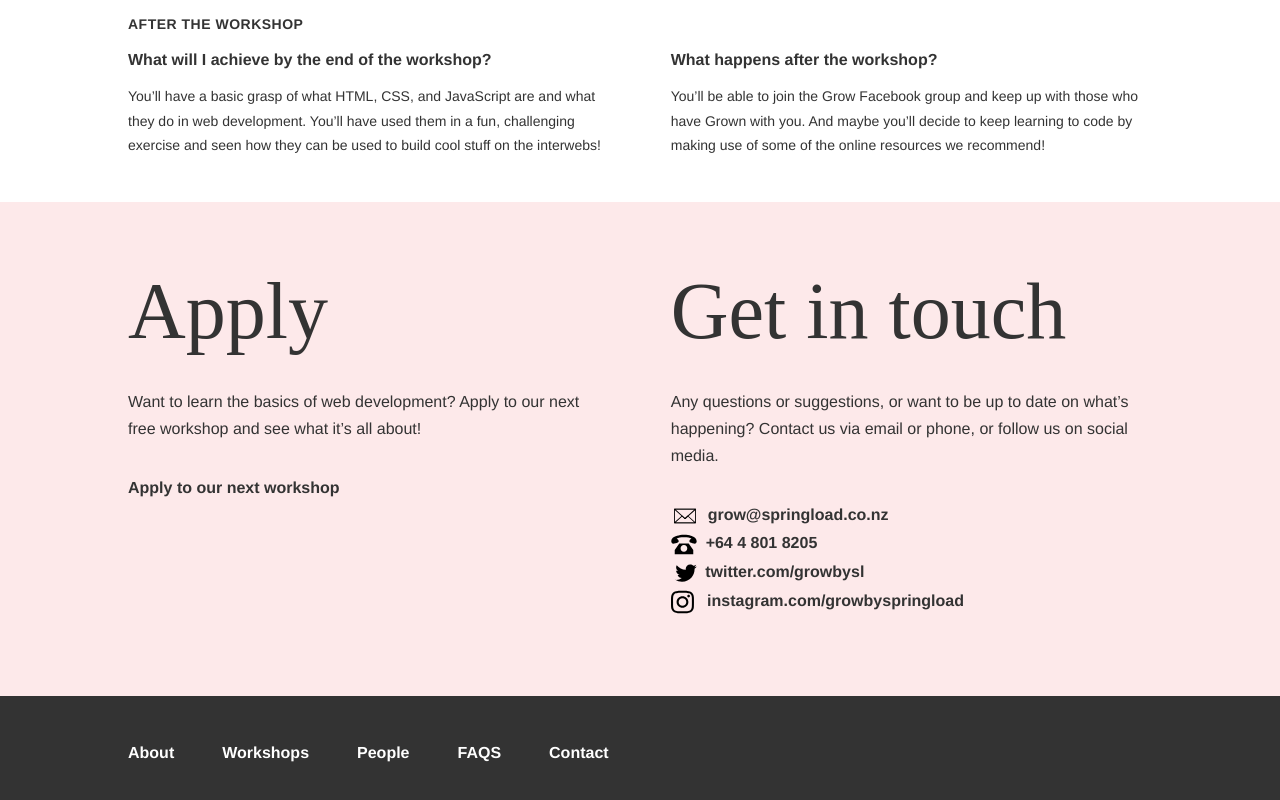
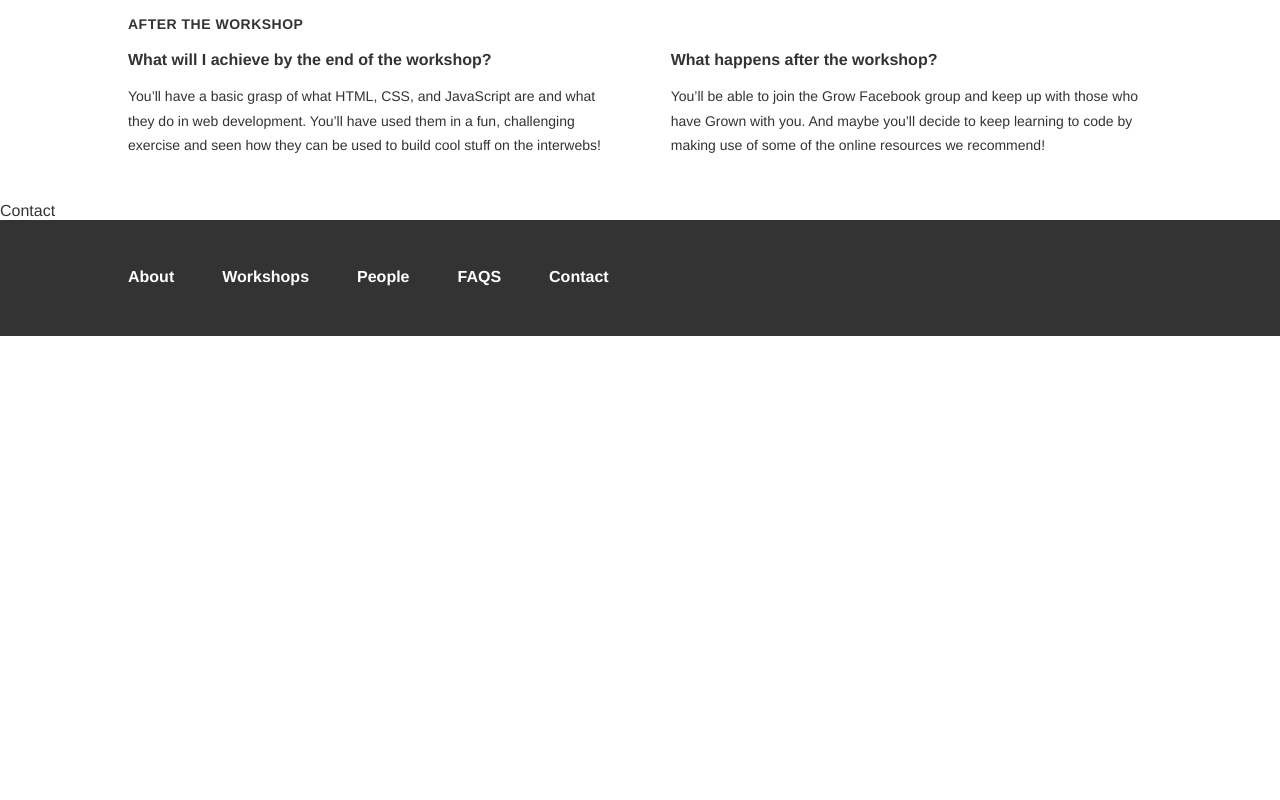
Before and after one commit to Juliet-Brown/grow-new-webstite, a Gatsby site in the folder grow-website-gatsby/: page / in a window 1280 px wide. Shown: the part 5935-6735 px from the top of the page. After the commit the page ends 6271 px from the top, so only its background shows below. Built offline with nearby package versions, Linux system fonts and the light colour scheme; Gatsby itself is replaced by a stand-in of ours.

Commit message:
Move contact section out to Contact component

```diff
--- /dev/null
+++ b/grow-website-gatsby/src/pages/components/Contact/Contact.tsx
@@ -0,0 +1,7 @@
+import * as React from "react"
+
+const Contact = () => {
+  return <div>Contact</div>
+}
+
+export default Contact
--- a/grow-website-gatsby/src/pages/index.tsx
+++ b/grow-website-gatsby/src/pages/index.tsx
@@ -2,6 +2,7 @@ import * as React from "react"
 import { graphql } from "gatsby"
 import AnchorLink from "react-anchor-link-smooth-scroll"
 import * as styles from "./Index.module.scss"
+import Contact from "./components/Contact/Contact"
 
 import growLogo from "../images/grow-logo.png"
 import growBannerImage from "../images/grow-banner-image.jpg"
@@ -479,75 +480,8 @@ export default class IndexPage extends React.Component<IndexPageProps, {}> {
             </div>
           </div>
         </div>
+        <Contact />
         <div className={styles.footer}>
-          <div className={styles.sectionContact}>
-            <div className={styles.gutters}>
-              <div className={styles.flexWrapper}>
-                <div className={styles.flexItem}>
-                  <div className={styles.headingLarge}>Apply</div>
-                  <div className={styles.paragraphLarge}>
-                    Want to learn the basics of web development? Apply to our
-                    next free workshop and see what it’s all about!
-                  </div>
-                  <div className={styles.paragraphLarge}>
-                    <AnchorLink href="#">Apply to our next workshop</AnchorLink>
-                  </div>
-                </div>
-
-                <div className={styles.flexItem} id="contact">
-                  <div className={styles.headingLarge}>Get in touch</div>
-                  <div className={styles.paragraphLarge}>
-                    {" "}
-                    Any questions or suggestions, or want to be up to date on
-                    what’s happening? Contact us via email or phone, or follow
-                    us on social media.
-                  </div>
-                  <div className={styles.paragraphLarge}>
-                    <div className={styles.flex}>
-                      <img src={email} />
-                      &nbsp;&nbsp;
-                      <AnchorLink
-                        href="mailto:grow@springload.co.nz"
-                        className={styles.linkContact}
-                      >
-                        grow@springload.co.nz
-                      </AnchorLink>
-                    </div>
-                    <div className={styles.flex}>
-                      <img src={phone} />
-                      &nbsp;&nbsp;
-                      <AnchorLink
-                        href="tel:64-4-801-8205"
-                        className={styles.linkContact}
-                      >
-                        +64 4 801 8205
-                      </AnchorLink>
-                    </div>
-                    <div className={styles.flex}>
-                      <img src={twitter} />
-                      &nbsp;
-                      <AnchorLink
-                        href="https://www.twitter.com/growbysl"
-                        className={styles.linkContact}
-                      >
-                        twitter.com/growbysl
-                      </AnchorLink>
-                    </div>
-                    <div className={styles.flex}>
-                      <img src={instagram} />
-                      &nbsp;&nbsp;&nbsp;
-                      <AnchorLink
-                        href="https://www.instagram.com/growbyspringload"
-                        className={styles.linkContact}
-                      >
-                        instagram.com/growbyspringload
-                      </AnchorLink>
-                    </div>
-                  </div>
-                </div>
-              </div>
-            </div>
-          </div>
           <div className={styles.gutters}>
             <div className={styles.footerLinkContainer}>
               <AnchorLink className={styles.footerLink} href="#about">
```
